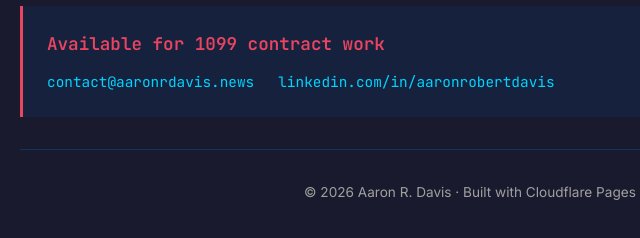
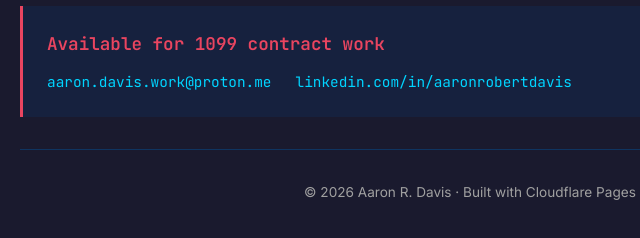
Before and after one commit to AR-Davis/aaronrdavis-news, a plain HTML site: page litigation-support.html in a window 1280 px wide. Shown: the part 1433-1671 px from the top of the page, 170-810 px from the left. Drawn offline with Linux system fonts and the light colour scheme.

Commit message:
Replace contact email with Proton address on litigation support page

```diff
--- a/litigation-support.html
+++ b/litigation-support.html
@@ -158,7 +158,7 @@
             <div class="cta-box">
                 <h2>Available for 1099 contract work</h2>
                 <div class="contact-links">
-                    <a href="mailto:contact@aaronrdavis.news">contact@aaronrdavis.news</a>
+                    <a href="mailto:aaron.davis.work@proton.me">aaron.davis.work@proton.me</a>
                     <a href="https://linkedin.com/in/aaronrobertdavis" target="_blank" rel="noopener">linkedin.com/in/aaronrobertdavis</a>
                 </div>
             </div>
```
